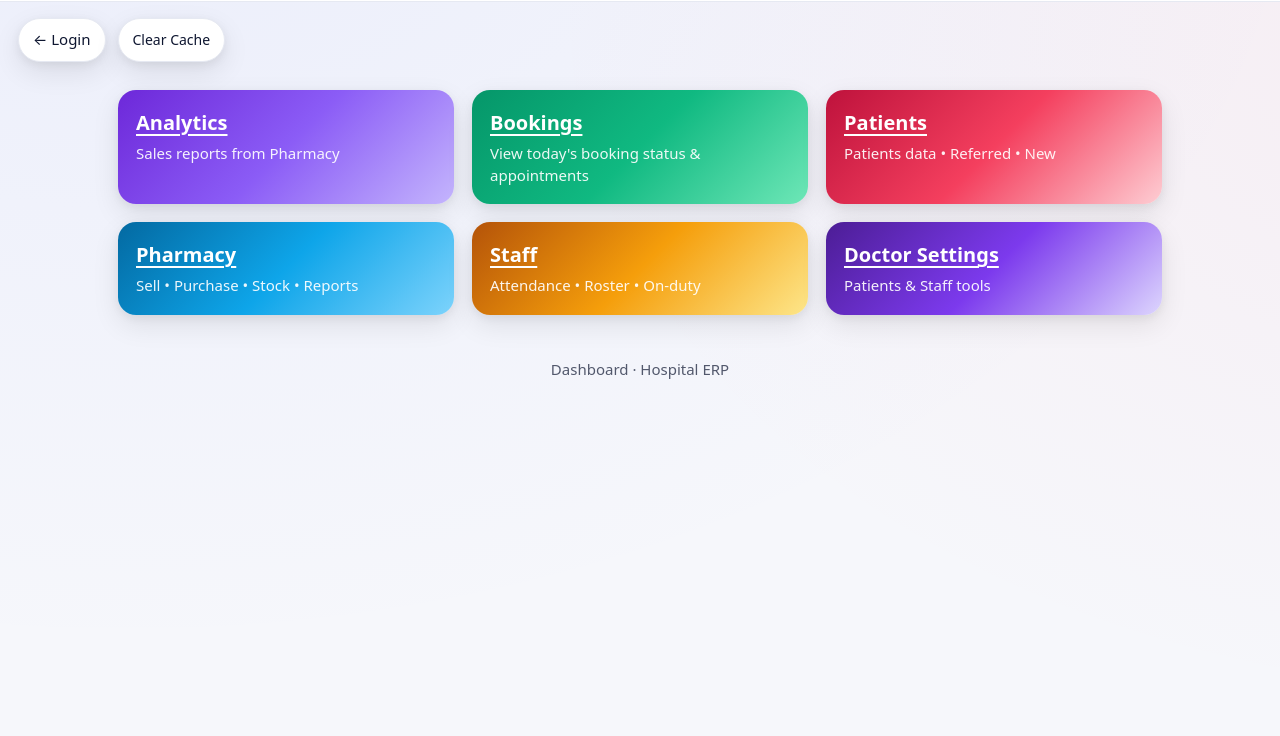
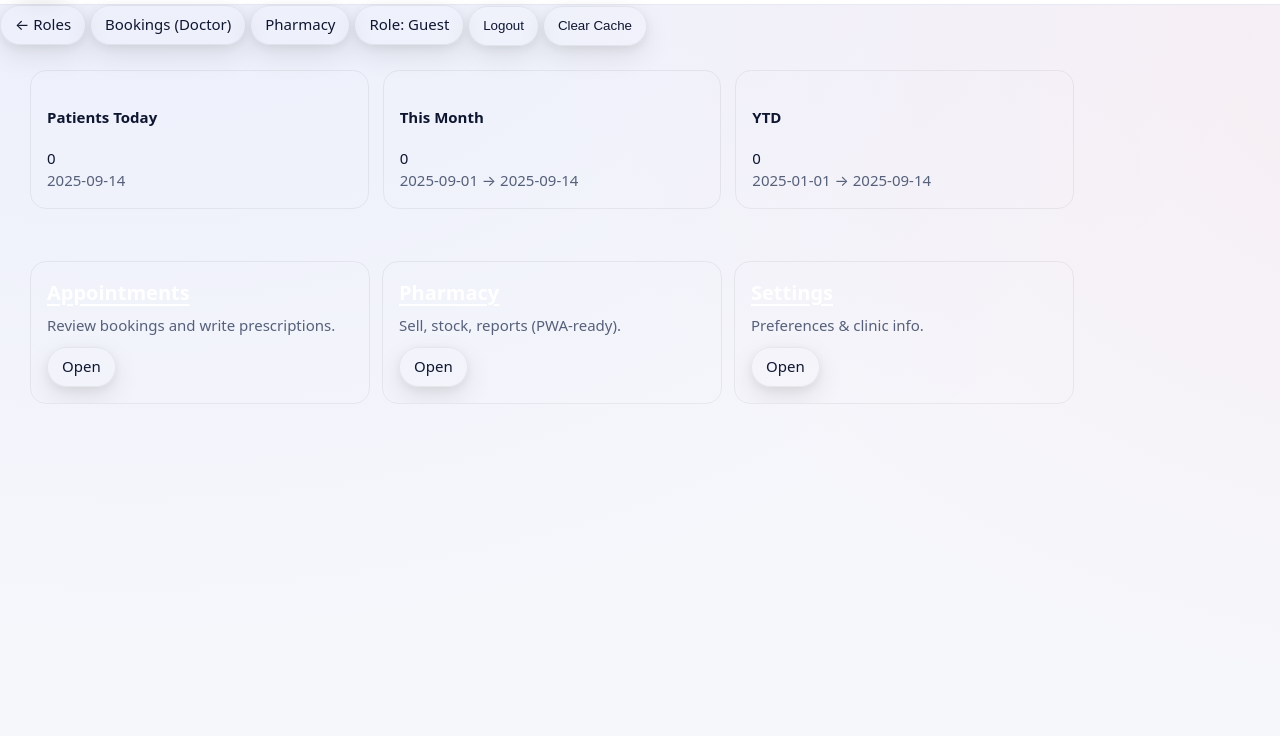
Before and after one commit to warangalonepoint/hospital-erp-starter, a website: page pages/dashboard.html in a window 1280 px wide. Shown: the part 64-800 px from the top of the page. Drawn offline with Linux system fonts and the light colour scheme; files that its build step writes are made by us from their sources.

Commit message:
Update dashboard.html

```diff
--- a/pages/dashboard.html
+++ b/pages/dashboard.html
@@ -1,95 +1,116 @@
-</html>
 <!doctype html>
 <html lang="en" data-theme="light">
 <head>
-  <meta charset="utf-8" />
-  <meta name="viewport" content="width=device-width, initial-scale=1" />
-  <title>Dashboard • Hospital ERP</title>
-  <link rel="stylesheet" href="../styles/styles.css" />
-  <link rel="stylesheet" href="../styles/ui.css" />
-  <link rel="icon" href="../public/assets/icon-192.png">
+  <meta charset="utf-8"/>
+  <meta name="viewport" content="width=device-width, initial-scale=1"/>
+  <title>Doctor Dashboard</title>
+  <link rel="manifest" href="manifest.webmanifest"/>
+  <link rel="icon" href="assets/logo.png"/>
+  <link rel="stylesheet" href="styles.css?v=30"/>
+  <style>
+    .section{margin:12px}
+    .tint{border-radius:16px;padding:16px;box-shadow:var(--shadow);border:1px solid rgba(0,0,0,.06)}
+    .tint-blue{background: color-mix(in srgb, #2563eb 16%, var(--card-bg))}
+    .tint-mint{background: color-mix(in srgb, #22c55e 14%, var(--card-bg))}
+    .tint-peach{background: color-mix(in srgb, #fb923c 14%, var(--card-bg))}
+    .kpi-grid{display:grid;gap:14px;grid-template-columns:repeat(3,1fr)}
+    @media (max-width:760px){.kpi-grid{grid-template-columns:1fr}}
+    .kpi .num{font-size:32px;font-weight:800}
+    .card{border-radius:16px;padding:16px;box-shadow:var(--shadow);border:1px solid rgba(0,0,0,.06)}
+    .chip{height:40px;padding:0 14px;border-radius:999px;background:var(--card-bg);border:1px solid rgba(0,0,0,.06)}
+    .grid{display:grid;gap:12px}
+    .grid-3{grid-template-columns:repeat(3,1fr)}
+    @media (max-width:980px){.grid-3{grid-template-columns:1fr}}
+    .muted{color:var(--muted)}
+  </style>
 </head>
 <body>
-  <!-- Banner -->
   <header class="banner">
-    <div class="brand">
-      <span class="brand-mark">🏥</span>
-      <span class="brand-title">Hospital ERP</span>
-    </div>
-    <button id="themeToggle" class="toggle" title="Toggle theme">🌙</button>
+    <button id="themeToggle" class="chip floating-toggle" aria-label="Theme">🌙</button>
   </header>
 
-  <!-- Toolbar -->
-  <nav class="toolbar">
-    <a class="chip" href="./login.html">← Login</a>
-    <button id="btnClear" class="chip">Clear Cache</button>
+  <nav class="fixed-actions">
+    <a class="chip" href="login.html">← Roles</a>
+    <a class="chip" href="booking-status.html">Bookings (Doctor)</a>
+    <a class="chip" href="pharmacy.html">Pharmacy</a>
+    <span id="whoami" class="chip" style="pointer-events:none">Role: Guest</span>
+    <button id="logoutBtn" class="chip">Logout</button>
+    <button id="clearCacheBtn" class="chip">Clear Cache</button>
   </nav>
 
-  <!-- Just the 6 colored cards (no charts) -->
-  <main class="section">
-    <div class="card-grid">
-      <!-- Analytics -->
-      <a class="card grad-purple" href="./analytics.html">
-        <h2>Analytics</h2>
-        <p>Sales reports from Pharmacy</p>
-      </a>
+  <section class="section">
+    <div class="kpi-grid">
+      <div class="tint tint-blue">
+        <h4>Patients Today</h4>
+        <div class="num" id="kToday">0</div>
+        <div class="muted" id="lblToday"></div>
+      </div>
+      <div class="tint tint-mint">
+        <h4>This Month</h4>
+        <div class="num" id="kMonth">0</div>
+        <div class="muted" id="lblMonth"></div>
+      </div>
+      <div class="tint tint-peach">
+        <h4>YTD</h4>
+        <div class="num" id="kYTD">0</div>
+        <div class="muted" id="lblYTD"></div>
+      </div>
+    </div>
+  </section>
 
-      <!-- Bookings -->
-      <a class="card grad-mint" href="./booking-status.html">
-        <h2>Bookings</h2>
-        <p>View today's booking status & appointments</p>
-      </a>
+  <section class="section">
+    <div class="grid grid-3">
+      <div class="card">
+        <h2 style="margin:0 0 8px 0">Appointments</h2>
+        <div class="muted">Review bookings and write prescriptions.</div>
+        <div style="margin-top:10px"><a class="chip" href="booking-status.html">Open</a></div>
+      </div>
+      <div class="card">
+        <h2 style="margin:0 0 8px 0">Pharmacy</h2>
+        <div class="muted">Sell, stock, reports (PWA-ready).</div>
+        <div style="margin-top:10px"><a class="chip" href="pharmacy.html">Open</a></div>
+      </div>
+      <div class="card">
+        <h2 style="margin:0 0 8px 0">Settings</h2>
+        <div class="muted">Preferences & clinic info.</div>
+        <div style="margin-top:10px"><a class="chip" href="settings.html">Open</a></div>
+      </div>
+    </div>
+  </section>
 
-      <!-- Patients -->
-      <a class="card grad-rose" href="./patients.html">
-        <h2>Patients</h2>
-        <p>Patients data • Referred • New</p>
-      </a>
+  <script type="module">
+    // Theme
+    const tt=document.getElementById('themeToggle');
+    if(localStorage.theme){document.documentElement.dataset.theme=localStorage.theme;tt.textContent=localStorage.theme==='light'?'🌞':'🌙'}
+    tt.onclick=()=>{const cur=document.documentElement.dataset.theme||'light';const nxt=cur==='light'?'dark':'light';document.documentElement.dataset.theme=nxt;localStorage.theme=nxt;tt.textContent=nxt==='light'?'🌞':'🌙'}
 
-      <!-- Pharmacy -->
-      <a class="card grad-sky" href="./pharmacy.html">
-        <h2>Pharmacy</h2>
-        <p>Sell • Purchase • Stock • Reports</p>
-      </a>
+    // Role badge / actions
+    const who=document.getElementById('whoami');
+    const ses=JSON.parse(localStorage.getItem('session')||'{}');
+    if(who) who.textContent = ses.role ? `Role: ${ses.role}` : 'Role: Guest';
+    logoutBtn.onclick=()=>{localStorage.removeItem('session');location.href='login.html'}
+    clearCacheBtn.onclick=async()=>{localStorage.clear();if('caches'in window){const ks=await caches.keys();await Promise.all(ks.map(c=>caches.delete(c)))};location.reload()}
 
-      <!-- Staff -->
-      <a class="card grad-peach" href="./staff.html">
-        <h2>Staff</h2>
-        <p>Attendance • Roster • On-duty</p>
-      </a>
+    // KPIs from bookings store
+    const bookings=()=>JSON.parse(localStorage.getItem('bookings')||'[]');
+    const ISO=d=>new Date(d).toISOString().slice(0,10);
+    const today=ISO(new Date());
+    const monthStart=ISO(new Date(new Date().getFullYear(), new Date().getMonth(), 1));
+    const ytdStart=ISO(new Date(new Date().getFullYear(), 0, 1));
+    const inRange=(iso,a,b)=> iso>=a && iso<=b;
 
-      <!-- Doctor Settings -->
-      <a class="card grad-lavender" href="./settings.html">
-        <h2>Doctor Settings</h2>
-        <p>Patients & Staff tools</p>
-      </a>
-    </div>
-  </main>
+    function computeKPIs(){
+      const all=bookings();
+      const t=all.filter(b=>b.date===today).length;
+      const m=all.filter(b=>inRange(b.date, monthStart, today)).length;
+      const y=all.filter(b=>inRange(b.date, ytdStart, today)).length;
+      kToday.textContent=t;   lblToday.textContent=today;
+      kMonth.textContent=m;   lblMonth.textContent=`${monthStart} → ${today}`;
+      kYTD.textContent=y;     lblYTD.textContent=`${ytdStart} → ${today}`;
+    }
+    computeKPIs();
 
-  <footer class="footer">Dashboard · Hospital ERP</footer>
-
-  <script>
-    // Theme toggle
-    (function(){
-      const root=document.documentElement, btn=document.getElementById('themeToggle');
-      const saved=localStorage.getItem('theme')||'light';
-      root.dataset.theme=saved; btn.textContent=saved==='dark'?'🌙':'🌞';
-      btn.onclick=()=>{ const next=root.dataset.theme==='dark'?'light':'dark';
-        root.dataset.theme=next; localStorage.setItem('theme',next);
-        btn.textContent=next==='dark'?'🌙':'🌞';
-      };
-    })();
-
-    // Clear cache button
-    document.getElementById('btnClear').onclick = async ()=>{
-      try{
-        if('caches' in window){ const ks=await caches.keys(); await Promise.all(ks.map(k=>caches.delete(k))); }
-      }catch{}
-      const keepTheme = localStorage.getItem('theme');
-      localStorage.clear();
-      if (keepTheme) localStorage.setItem('theme', keepTheme);
-      location.reload();
-    };
+    if('serviceWorker' in navigator){ navigator.serviceWorker.register('service-worker.js').catch(()=>{}) }
   </script>
 </body>
 </html>
```
